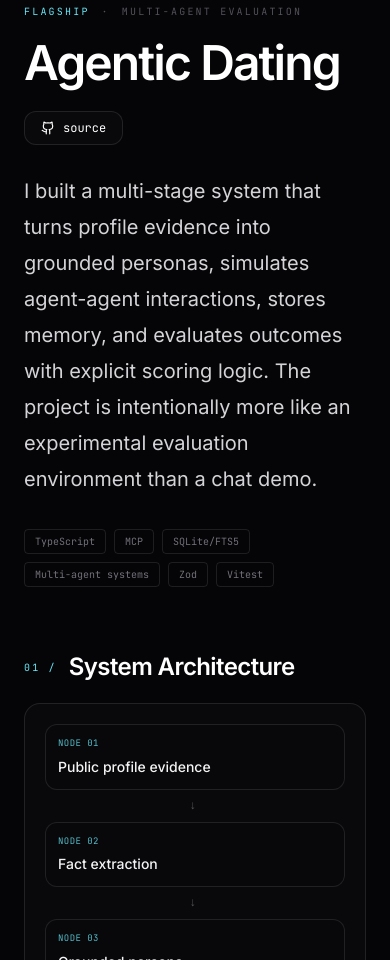
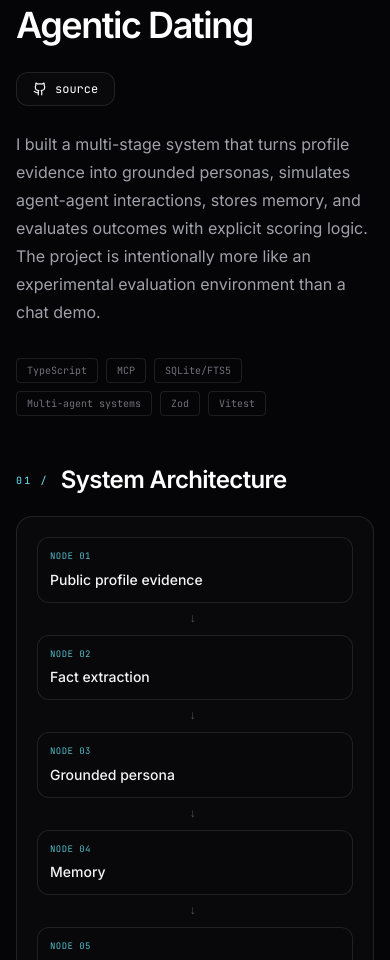
Before and after one commit to adityapurohit01/my_portfolio, a Next.js app: page /projects/agentic-dating in a window 390 px wide. Shown: the part 140-1100 px from the top of the page. Built offline with nearby package versions, Linux system fonts and the light colour scheme.

Commit message:
Optimize project case studies for mobile

```diff
--- a/src/app/projects/[slug]/page.tsx
+++ b/src/app/projects/[slug]/page.tsx
@@ -38,12 +38,12 @@ export default async function ProjectPage({ params }: { params: Promise<{ slug:
 
   return (
     <main className="min-h-screen bg-[#050507]">
-      <div className="mx-auto max-w-6xl px-6 py-10 lg:px-8">
+      <div className="mx-auto max-w-6xl px-4 py-7 sm:px-6 sm:py-10 lg:px-8">
         <Link href="/#projects" className="inline-flex items-center gap-2 font-mono text-xs text-zinc-600 transition hover:text-white">
           <ArrowLeft size={14} /> /back-to-systems
         </Link>
 
-        <header className="pt-20">
+        <header className="pt-14 sm:pt-20">
           <div className="flex flex-wrap items-center gap-3 font-mono text-[10px] uppercase tracking-[0.22em] text-zinc-600">
             <span className="text-cyan-300">{project.status}</span>
             <span>·</span>
@@ -51,20 +51,20 @@ export default async function ProjectPage({ params }: { params: Promise<{ slug:
           </div>
 
           <div className="mt-5 flex flex-wrap items-end justify-between gap-6">
-            <h1 className="text-5xl font-semibold tracking-[-0.04em] text-white sm:text-7xl">{project.title}</h1>
+            <h1 className="text-4xl font-semibold leading-tight tracking-[-0.04em] text-white sm:text-7xl">{project.title}</h1>
             <a href={project.github} target="_blank" rel="noreferrer" className="inline-flex items-center gap-2 rounded-xl border border-white/10 bg-white/[0.02] px-4 py-2 font-mono text-xs text-white transition hover:border-cyan-300/30 hover:text-cyan-200">
               <Github size={14} /> source
             </a>
           </div>
 
-          <p className="mt-7 max-w-4xl text-xl leading-9 text-zinc-300">{project.description}</p>
+          <p className="mt-6 max-w-4xl text-base leading-7 text-zinc-400 sm:mt-7 sm:text-xl sm:leading-9">{project.description}</p>
 
           <div className="mt-8 flex flex-wrap gap-2">
             {project.tech.map((tech) => <span key={tech} className="rounded border border-white/10 px-2.5 py-1 font-mono text-[10px] text-zinc-500">{tech}</span>)}
           </div>
         </header>
 
-        <div className="mt-16 space-y-20">
+        <div className="mt-12 space-y-14 sm:mt-16 sm:space-y-20">
           <section>
             <SectionLabel>System Architecture</SectionLabel>
             <div className="mt-5 rounded-2xl border border-white/10 bg-white/[0.02] p-5 sm:p-7">
```
